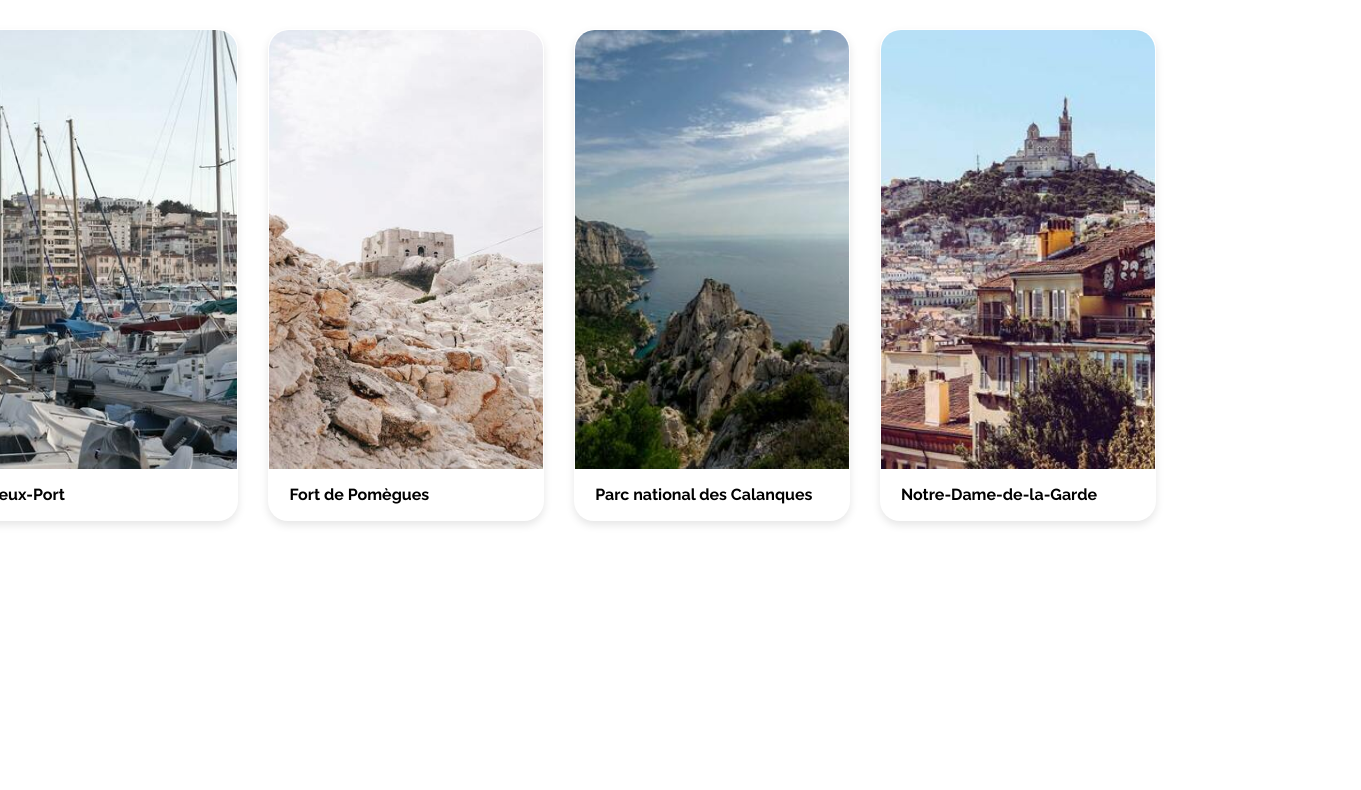
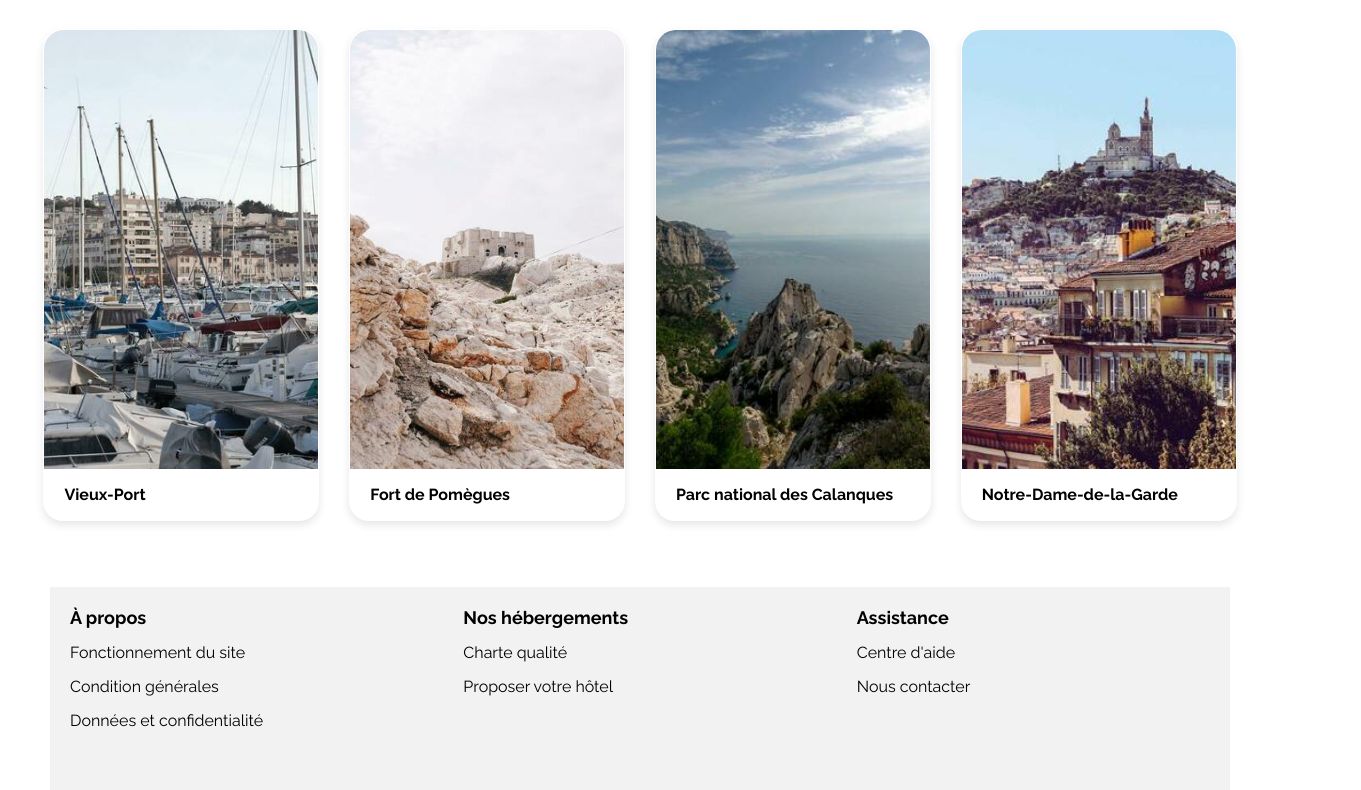
Before and after one commit to Georgesdm/porjet2booki, a plain HTML site: page index.html in a window 1280 px wide. Shown: the part 1182-1972 px from the top of the page, 1361 px wide, since content can reach past the window. Before the commit the page ends 1769 px from the top, so only its background shows below. Drawn offline with Linux system fonts and the light colour scheme.

Commit message:
Add Footer

```diff
--- a/css/style.css
+++ b/css/style.css
@@ -409,6 +409,43 @@ nav a:hover {
 /****** Footer ***********/
 
 
+.footer-container {
+    background-color: #F2F2F2;
+    width: 100%;
+    display: flex;
+    flex-direction: row;
+}
+
+.footer-list {
+    display: flex;
+    flex-direction: column;
+    width: 33%;
+    height: 163px;
+    padding: 20px;
+}
+
+.footer-list p {
+    font-size: 18px;
+    font-weight: 700;
+    margin: 0;
+    margin-bottom: 15px;
+}
+
+.footer-list ul {
+    font-size: 16px;
+    font-weight: 400;
+    list-style-type: none;
+    padding: 0;
+    margin: 0;
+}
+
+.footer-list li {
+    margin-bottom: 15px;
+}
+
+.footer-list ul a {
+    text-decoration: none;
+}
 /* Le code ci-dessous correspond à la version responsive uniquement */
 
 /****** Media queries ***********/
--- a/index.html
+++ b/index.html
@@ -291,33 +291,31 @@
                           <p class="card-subtitle">Notre-Dame-de-la-Garde</p>
                         </a>
                       </div>
-
                 </section>
-            </div>
         </main>
         <footer>
             <!--Footer-->
-            <div class="footercontainer">
-                <div class="footerlist">
+            <div class="footer-container">
+                <div class="footer-list">
                    <p>À propos</p>
                     <ul>
-                        <li>Fonctionnement du site</li>
-                        <li>Condition générales</li>
-                        <li>Données et confidentialité</li>
+                        <li><a href="#">Fonctionnement du site</a></li>
+                        <li><a href="#">Condition générales</a></li>
+                        <li><a href="#">Données et confidentialité</a></li>
                     </ul>
                 </div>
-                <div class="footerlist">
+                <div class="footer-list">
                     <p>Nos hébergements</p>
                     <ul>
-                        <li>Charte qualité</li>
-                        <li>Proposer votre hôtel</li>
+                        <li><a href="#">Charte qualité</a></li>
+                        <li><a href="#">Proposer votre hôtel</a></li>
                     </ul>
                 </div>
-                 <div class="footerlist">
+                 <div class="footer-list">
                     <p>Assistance</p>
                     <ul>
-                        <li>Centre d'aide</li>
-                        <li>Nous contacter</li>
+                        <li><a href="#">Centre d'aide</a></li>
+                        <li><a href="#">Nous contacter</a></li>
                     </ul>
                  </div>
             </div>
```
